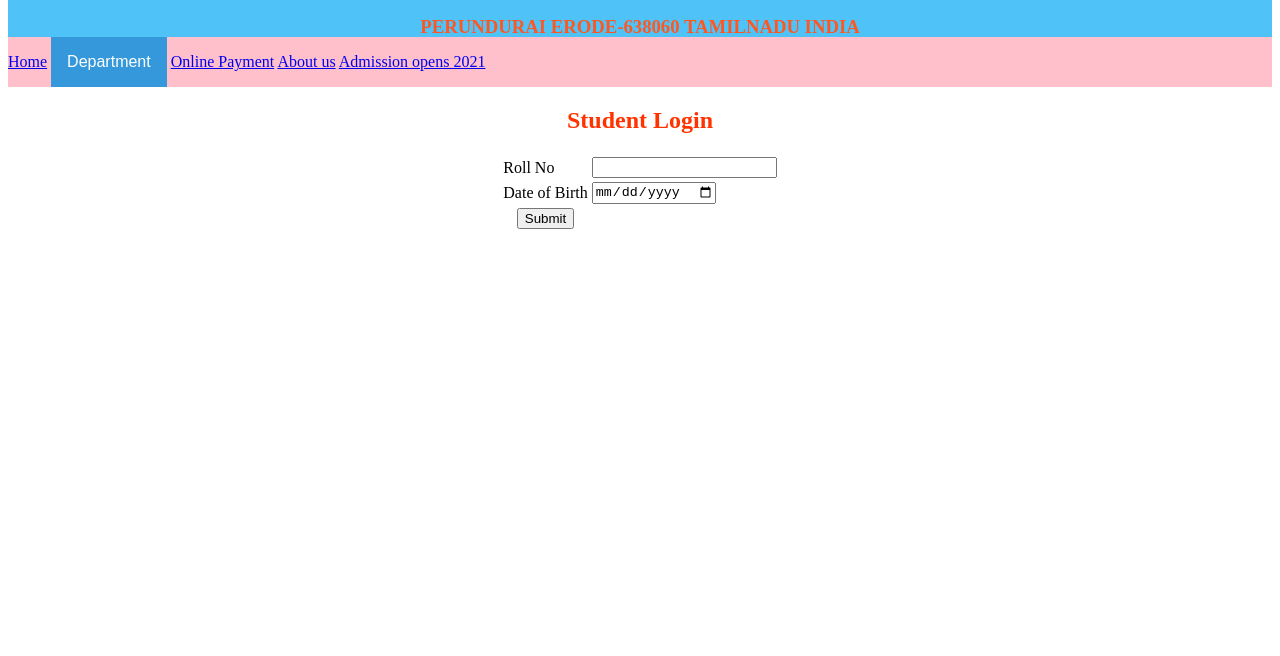
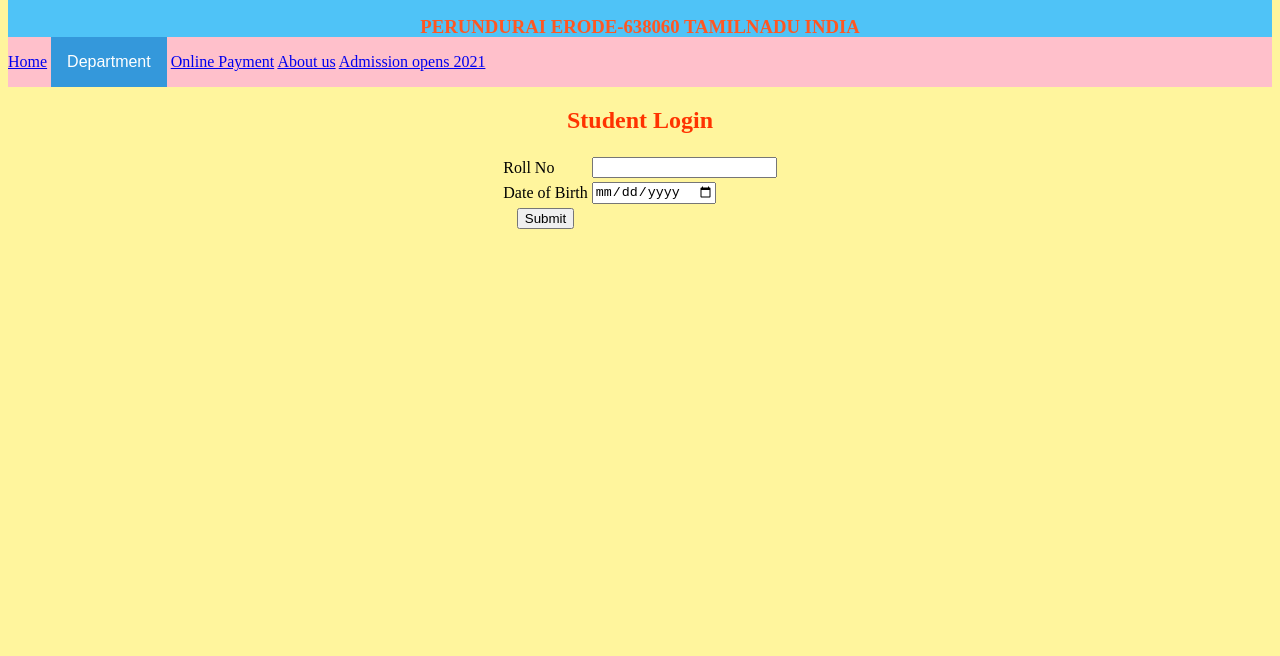
Before and after one commit to pushpamalar11/Web-Technology, a plain HTML site: page online.html in a window 1280 px wide. Shown: the part 144-800 px from the top of the page. Drawn offline with Linux system fonts and the light colour scheme; files that its build step writes are made by us from their sources.

Commit message:
Add files via upload

```diff
--- a/online.html
+++ b/online.html
@@ -4,7 +4,7 @@
 <title>webpage</title>
 <link rel="stylesheet" type="text/css" href="css/style.css" />
 </head>
-<body>
+<body bgcolor="#FFF59D">
 <div class="main">
 <header>
 <img src="images/logo.png" height=100px width=7% align="right" />
```
